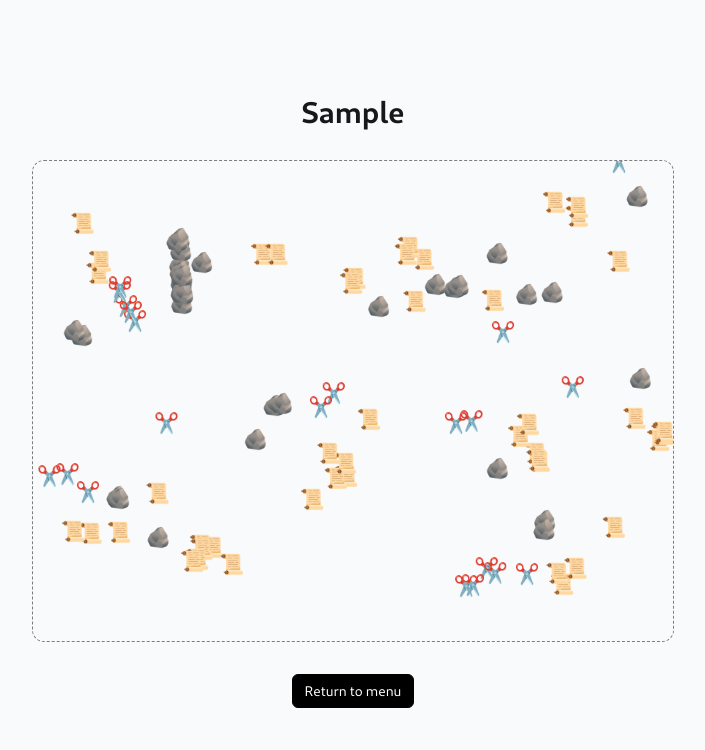
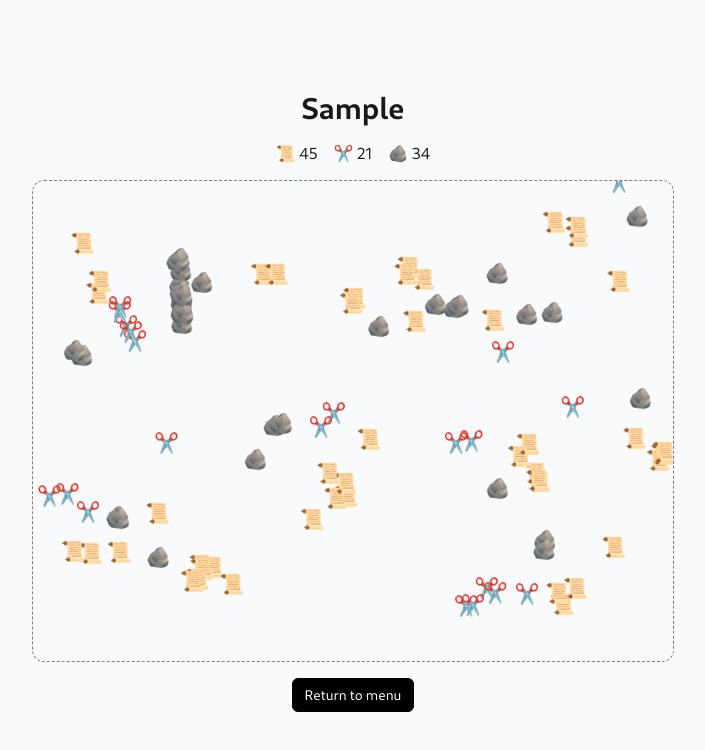
Before and after one commit to Xyphyn/rps-battle, a SvelteKit app: page / in a window 1280 px wide. Both pictures are taken after typing "Sample" into the empty fields and a click on the button "Start!". Shown: the top 750 px of the page, without its empty margins (287-992 px from the left). Built offline with nearby package versions, Linux system fonts and the light colour scheme.

Commit message:
feat: Add stats

```diff
--- a/src/routes/Game.svelte
+++ b/src/routes/Game.svelte
@@ -174,6 +174,10 @@
 
     let agents: Agent[] = []
 
+    let rocks = 0
+    let scissors = 0
+    let papers = 0
+
     onMount(async () => {
         playing = true
         menu = false
@@ -226,6 +230,23 @@
             if (playing) {
                 context.clearRect(0, 0, width, height)
                 draw()
+
+                let counts = {
+                    scissors: 0,
+                    paper: 0,
+                    rock: 0,
+                }
+
+                for (const agent of agents) {
+                    const type = agent.type
+
+                    counts[type]++
+                }
+
+                scissors = counts.scissors
+                papers = counts.paper
+                rocks = counts.rock
+
                 checkWin()
             } else {
             }
@@ -246,8 +267,13 @@
     })
 </script>
 
-<div class="flex flex-col gap-8 justify-center items-center">
+<div class="flex flex-col gap-4 justify-center items-center">
     <p class="text-3xl font-bold">{name || 'RPS battle'}</p>
+    <p class="flex flex-row gap-4">
+        <span>📜 {papers}</span>
+        <span>✂️ {scissors}</span>
+        <span>🪨 {rocks}</span>
+    </p>
     <canvas
         {width}
         {height}
```
